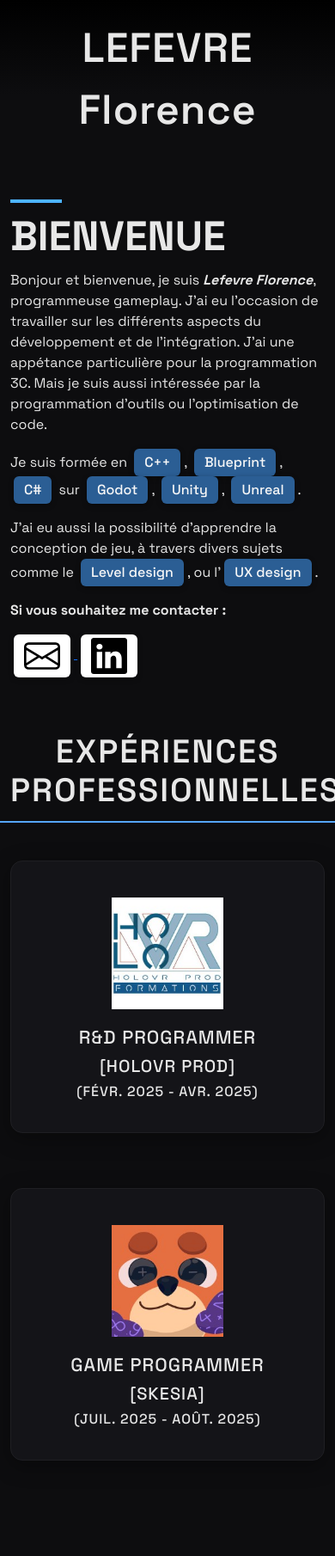
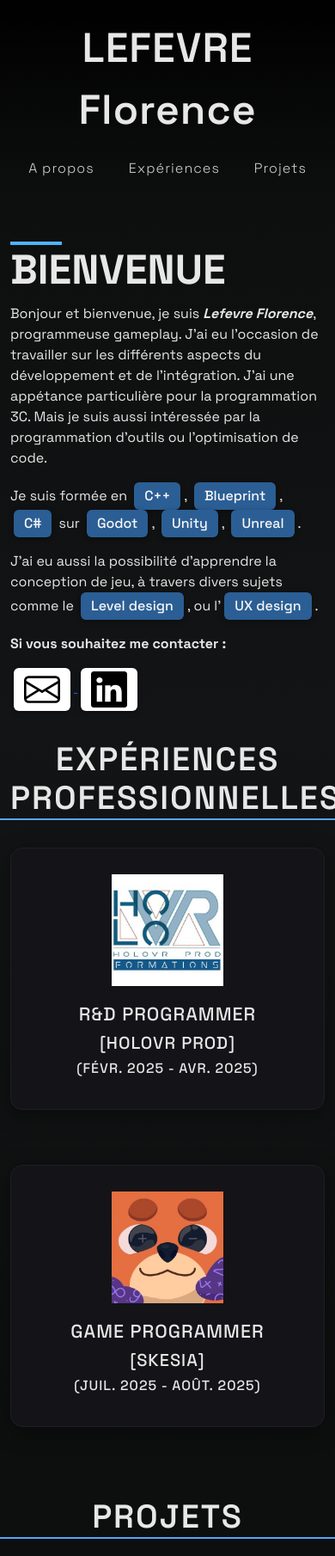
Before and after one commit to Lefevre-Florian/Lefevre-Florian.github.io, a PHP site: page / in a window 390 px wide. Shown: the top 1810 px of the page at 86% size. Run offline with PHP 8.4, Linux system fonts and the light colour scheme.

Commit message:
[MODIFY] Change from page style and improve ux

```diff
--- a/inc/main.css
+++ b/inc/main.css
@@ -7,17 +7,17 @@
   padding: 0;
   font-family: 'Space Grotesk', sans-serif;
   color: #e7e7e7;
-  background-color: #0d0d0f;
+  background-color: #000000;
 }
 
 /* HEADER */
 .header {
-text-align: center;
-font-size: 48px;
-font-weight: 600;
-padding: 80px 20px;
-background: linear-gradient(to bottom, #000, #0d0d0f 60%);
-letter-spacing: 1px;
+  text-align: center;
+  font-size: 48px;
+  font-weight: 600;
+  padding: 20px 20px;
+  background: linear-gradient(to bottom, #000, #0D0E0E 100%);
+  letter-spacing: 1px;
 }
 
 /* SECTION TITLE */
@@ -27,16 +27,41 @@
   text-align: center;
   font-weight: 600;
   letter-spacing: 2px;
-  margin-top: 120px;
-  margin-bottom: 40px;
-  padding-bottom: 12px;
   border-bottom: 2px solid #56a6ff;
   display: inline-block;
 }
 
+.section {
+    padding-top: 5px;
+    padding-bottom: 5px;
+}
+
+/* Welcome: blue tint */
+.section-welcome {
+    background: linear-gradient(to bottom, #0D0E0E, #131415 100%);
+}
+
+/* Work Experience: purple tint */
+.section-work {
+    /* background-color: #131415; */
+    background: linear-gradient(to bottom, #131415, #0D0E0E 100%);
+}
+
+/* Projects: teal tint */
+.section-projects {
+    background-color: #0D0E0E;
+}
+
+/* Prototypes: dark grey tint blending to base color */
+.section-prototypes {
+  background: linear-gradient(to bottom, #0D0E0E, #131415 100%);
+  padding-bottom: 100px;
+}
+
+
 /* TITLE BLOCK */
 .welcome-title {
-    margin-bottom: 40px;
+    margin-bottom: 10px;
 }
 
 .welcome-title h2 {
@@ -49,7 +74,6 @@
     width: 60px;
     height: 4px;
     background-color: #4db3ff;
-    margin-bottom: 10px;
 }
 
 /* CARDS (Projects, Work Experience) */
@@ -121,7 +145,6 @@
 
 /* PROJECT TITLE */
 .project-title {
-  margin-top: 12px;
   text-align: center;
   font-size: 20px;
   text-transform: uppercase;
@@ -130,7 +153,6 @@
 
 /* PROJECT SKILLS BELOW IMAGES */
 .project-skills {
-  margin-top: 14px;
   text-align: center;
 }
 
--- /dev/null
+++ b/inc/nav.css
@@ -0,0 +1,21 @@
+/* Navigation under the header */
+.main-nav {
+    margin-top: 20px;
+    display: flex;
+    justify-content: center;
+    gap: 40px;
+}
+
+.main-nav a {
+    font-size: 16px;
+    font-weight: 80;
+    color: #d6d6d6;
+    text-decoration: none;
+    transition: color 0.25s ease, transform 0.2s ease;
+    letter-spacing: 1px;
+}
+
+.main-nav a:hover {
+    color: #2b5e94;
+    transform: scale(1.08);
+}
--- a/inc/project-style.css
+++ b/inc/project-style.css
@@ -72,6 +72,11 @@
   letter-spacing: 1px;
 }
 
+.col-md-5 {
+  display: flex;
+  flex-direction: column;
+}
+
 /* PROJECT SKILLS BELOW IMAGES */
 .project-skills {
   margin-top: 14px;
--- a/index.html
+++ b/index.html
@@ -11,7 +11,7 @@
     <script src="bootstrap-5.0.2-dist/js/bootstrap.bundle.min.js"></script>
     <link rel="stylesheet" href="inc/game-icon.css">
     <link rel="stylesheet" href="inc/main.css">
-    <link rel="stylesheet" href="inc/project-style.css">
+    <link rel="stylesheet" href="inc/nav.css">
     <style media="screen">
       .mail{
         text-decoration:none;
@@ -40,11 +40,17 @@
     </style>
 </head>
 <body>
-    <!-- HEADER -->
+    <!-- HEADER SECTION -->
     <div class="header">
         LEFEVRE Florence
+        <nav class="main-nav">
+        <a href="#about">A propos</a>
+        <a href="#works">Expériences</a>
+        <a href="#projects">Projets</a>
+    </nav>
     </div>
     <!-- CONTENT CONTAINER -->
+     <section class="section section-welcome" id="about">
       <div class="container mt-5">
           <!-- WELCOME SECTION -->
           <div class="row">
@@ -96,7 +102,11 @@
                   </div>
               </div>
           </div>
-        <!-- PROFESSIONAL WORK -->
+        </div>
+      </section>
+      <section class="section section-work" id="works">
+        <div class="container">
+          <!-- PROFESSIONAL WORK SECTION -->
           <div class="row mt-4">
             <h2 class="section-title">Expériences professionnelles</h2>
           </div>
@@ -124,7 +134,11 @@
                   </div>
               </div>
           </div>
-        <!-- BEST PROJECTS -->
+        </div>
+      </section>
+      <section class="section section-projects" id="projects">
+        <div class="container">
+          <!-- BEST PROJECTS SECTION -->
           <div class="row mt-4">
             <h2 class="section-title">Projets</h2>
           </div>
@@ -159,11 +173,15 @@
                   <h6 class="project-title">Gampeplay programmer & Game designer</h6>
               </div>
           </div>
-        <!-- OTHER SCHOOL PROJECTS -->
+        </div>
+      </section>
+      <section class="section section-prototypes">
+        <div class="container">
+          <!-- OTHER SCHOOL PROJECTS SECTION -->
           <div class="row mt-4">
             <h2 class="section-title">Prototypes</h2>
           </div>
-        <div class="row row-cols-auto justify-content-center g-4" style="margin-bottom:100px">
+          <div class="row row-cols-auto justify-content-center g-4">
               <div class="col-md-2 mb-2">
                   <a href="pages/projects/project_infiltration.html" class="game-btn d-block">
                       <img src="media/images/poster/poster_infiltration.png" alt="Game Logo">
@@ -186,5 +204,6 @@
               </div>
           </div>
       </div>
+    </section>
 </body>
 </html>
```
Lines whose indentation alone changed are shown as unchanged.
